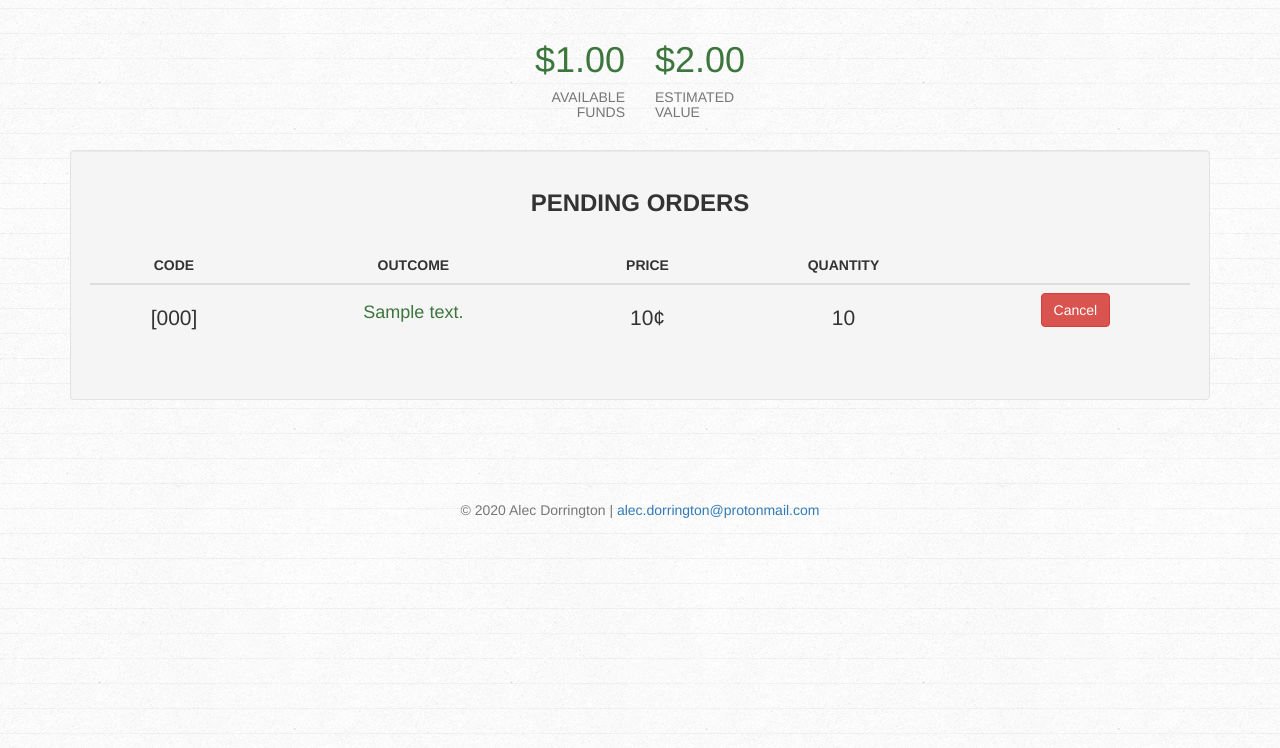
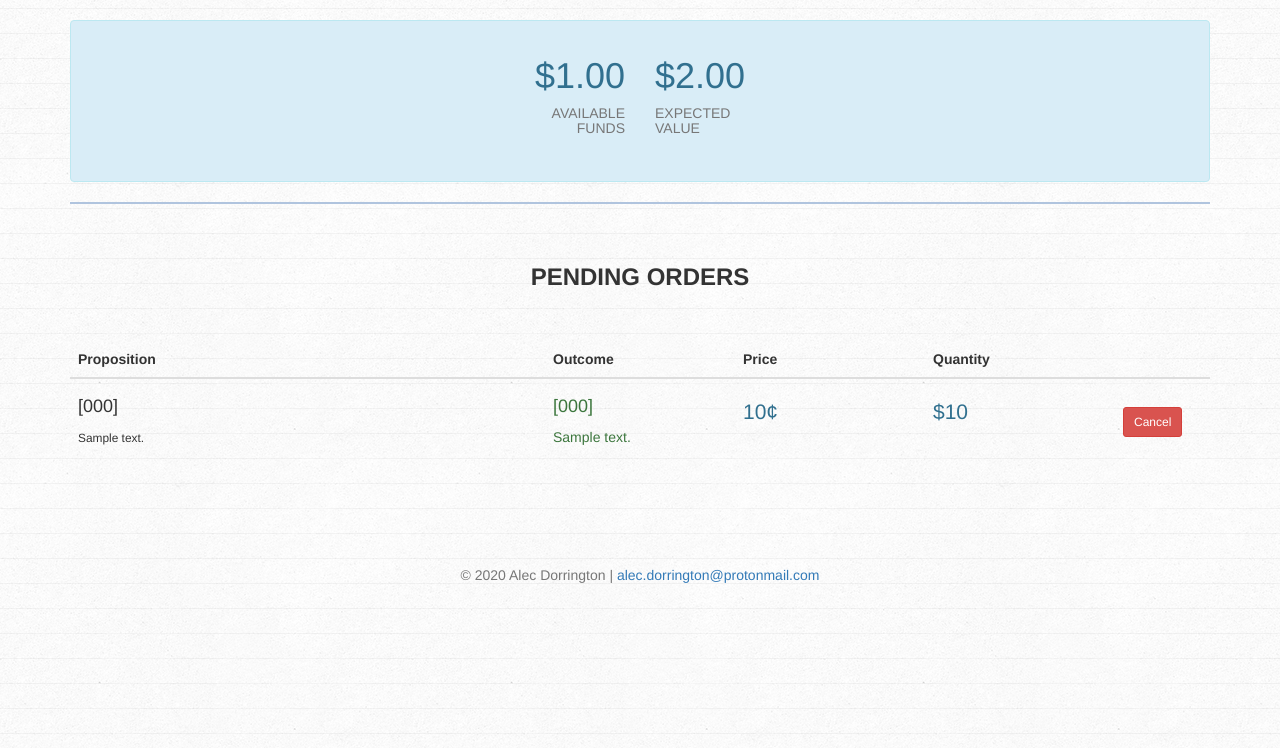
Before and after one commit to SgtSwagrid/swagbets, a Django app: page /markets/balances in a window 1280 px wide. Shown: the part 52-800 px from the top of the page. Run offline with Django 3.2, Linux system fonts and the light colour scheme; a user stored in the database is signed in; tables that the repository leaves empty hold one stand-in row (values such as "Sample post"); data that the repository does not hold is empty; some libraries are stand-ins or nearby versions.

Commit message:
Gave the page layout a good haircut and shave.

```diff
--- a/markets/templates/markets/balances.html
+++ b/markets/templates/markets/balances.html
@@ -8,128 +8,158 @@
 {% block content %}
 {% include 'base/navbar.html' with active='balances' %}
 
-<div class="row">
+<div class="alert alert-info">
+    <div class="row ">
         <div class="col-xs-6">
-        <h1 class="text-right text-success">${{ funds|floatformat:'2' }}</h1>
+            <h1 class="text-right">${{ funds|floatformat:'2' }}</h1>
             <h5 class="text-right text-muted">AVAILABLE<br>FUNDS</h5>
             <br>
         </div>
         <div class="col-xs-6">
-        <h1 class="text-left text-success">${{ est_value|floatformat:'2' }}</h1>
-        <h5 class="text-left text-muted">ESTIMATED<br>VALUE</h5>
+            <h1 class="text-left">${{ est_value|floatformat:'2' }}</h1>
+            <h5 class="text-left text-muted">EXPECTED<br>VALUE</h5>
             <br>
+        </div>
     </div>
 </div>
 
 {% if active_tokens %}
-<div class="well text-center">
+<hr style="border: 1px solid LightSteelBlue;">
+<br>
 <h3 class="text-center"><b>ACTIVE TOKENS</b></h3>
-    <br>
+<br><br>
 <table class="table table-hover">
     <thead>
         <tr>
-                <th class="text-center">CODE</th>
-                <th class="text-center">PROPOSITION</th>
-                <th class="text-center">OUTCOME</th>
-                <th class="text-center">STAKE</th>
-                <th class="text-center"></th>
+            <th class="col-xs-5">Proposition</th>
+            <th class="col-xs-2">Outcome</th>
+            <th class="col-xs-2">Quantity</th>
+            <th class="col-xs-2">Resolves</th>
+            <th class="col-xs-1"></th>
         </tr>
     </thead>
     <tbody>
         {% for t in active_tokens %}
         <tr>
-                <td><h4 class="lead">[{{ t.proposition.code }}]</h4></td>
-                <td><h4><small>{{ t.proposition.description }}</small></h4></td>
+            <td>
+                <h4>[{{ t.proposition.code }}]</h4>
+                <small>{{ t.proposition.description }}</small>
+            </td>
             {% if t.affirm %}
-                <td><h4 class="text-success">{{ t.outcome.description }}</h4></td>
+            <td>
+                <h4 class="text-success">[{{ t.outcome.code }}]</h4>
+                <p class="text-success">{{ t.outcome.description }}</p>
+            </td>
             {% else %}
-                <td><h4 class="text-danger">NOT {{ t.outcome.description }}</h4></td>
+            <td>
+                <h4 class="text-danger">[{{ t.outcome.code }}]</h4>
+                <p class="text-danger">Not {{ t.outcome.description }}</p>
+            </td>
             {% endif %}
-                <td><h4 class="lead">${{ t.quantity }}</h4></td>
-                <td><a href="/markets/{{ t.proposition.code }}">
-                    <button type="button" class="btn btn-primary btn-me">View</button>
+            <td><h4 class="text-info lead">${{ t.quantity }}</h4></td>
+            <td><h4><small>{{ t.proposition.resolves }}</small></h4></td>
+            <td><a href="/markets/{{ t.proposition.code }}"><br>
+                <button type="button" class="btn btn-primary btn-sm">View</button>
             </a></td>
         </tr>
         {% endfor %}
     </tbody>
 </table>
-</div>
-<br>
 {% endif %}
 
 {% if inactive_tokens %}
-<div class="well text-center">
+<hr style="border: 1px solid LightSteelBlue;">
+<br>
 <h3 class="text-center"><b>RESOLVED TOKENS</b></h3>
-    <br>
+<br><br>
 <table class="table table-hover">
     <thead>
         <tr>
-                <th class="text-center">CODE</th>
-                <th class="text-center">PREDICTED</th>
-                <th class="text-center">ACTUAL</th>
-                <th class="text-center">PAYOUT</th>
-                <th class="text-center"></th>
+            <th class="col-xs-5">Proposition</th>
+            <th class="col-xs-2">Prediction</th>
+            <th class="col-xs-2">Result</th>
+            <th class="col-xs-2">Payment</th>
+            <th class="col-xs-1"></th>
         </tr>
     </thead>
     <tbody>
         {% for t in inactive_tokens %}
         <tr>
-                <td><h4 class="lead">[{{ t.proposition.code }}]</h4></td>
+            <td>
+                <h4>[{{ t.proposition.code }}]</h4>
+                <small>{{ t.proposition.description }}</small>
+            </td>
             {% if t.affirm %}
-                <td><h4 class="text-success">{{ t.outcome.description }}</h4></td>
+            <td>
+                <h4 class="text-success">[{{ t.outcome.code }}]</h4>
+                <p class="text-success">{{ t.outcome.description }}</p>
+            </td>
             {% else %}
-                <td><h4 class="text-danger">NOT {{ t.outcome.description }}</h4></td>
+            <td>
+                <h4 class="text-danger">[{{ t.outcome.code }}]</h4>
+                <p class="text-danger">Not {{ t.outcome.description }}</p>
+            </td>
             {% endif %}
-                <td><h4>{{ t.proposition.outcome.description }}</h4></td>
+            <td>
+                <h4>[{{ t.proposition.outcome.code }}]</h4>
+                <p>{{ t.proposition.outcome.description }}</p>
+            </td>
             {% if t.affirm and t.outcome == t.proposition.outcome or not t.affirm and t.outcome != t.proposition.outcome %}
             <td><h4 class="lead text-success">${{ t.quantity }}</h4></td>
             {% else %}
             <td><h4 class="lead text-danger">$0</h4></td>
             {% endif %}
-                <td><a href="?dismiss-payout={{ t.id }}">
-                    <button type="button" class="btn btn-warning btn-me">Dismiss</button>
+            <td><a href="?dismiss-payout={{ t.id }}"><br>
+                <button type="button" class="btn btn-warning btn-sm">Dismiss</button>
             </a></td>
         </tr>
         {% endfor %}
     </tbody>
 </table>
-</div>
-<br>
 {% endif %}
 
 {% if orders %}
-<div class="well text-center">
+<hr style="border: 1px solid LightSteelBlue;">
+<br>
 <h3 class="text-center"><b>PENDING ORDERS</b></h3>
-    <br>
+<br><br>
 <table class="table table-hover">
     <thead>
         <tr>
-                <th class="text-center">CODE</th>
-                <th class="text-center">OUTCOME</th>
-                <th class="text-center">PRICE</th>
-                <th class="text-center">QUANTITY</th>
-                <th class="text-center"></th>
+            <th class="col-xs-5">Proposition</th>
+            <th class="col-xs-2">Outcome</th>
+            <th class="col-xs-2">Price</th>
+            <th class="col-xs-2">Quantity</th>
+            <th class="col-xs-1"></th>
         </tr>
     </thead>
     <tbody>
         {% for o in orders %}
         <tr>
-                <td><h4 class="lead">[{{ o.proposition.code }}]</h4></td>
+            <td>
+                <h4>[{{ o.proposition.code }}]</h4>
+                <small>{{ o.proposition.description }}</small>
+            </td>
             {% if o.affirm %}
-                <td><h4 class="text-success">{{ o.outcome.description }}</h4></td>
+            <td>
+                <h4 class="text-success">[{{ o.outcome.code }}]</h4>
+                <p class="text-success">{{ o.outcome.description }}</p>
+            </td>
             {% else %}
-                <td><h4 class="text-danger">NOT {{ o.outcome.description }}</h4></td>
+            <td>
+                <h4 class="text-danger">[{{ o.outcome.code }}]</h4>
+                <p class="text-danger">Not {{ o.outcome.description }}</p>
+            </td>
             {% endif %}
-                <td><h4 class="lead">{{ o.price }}&#162;</h4></td>
-                <td><h4 class="lead">{{ o.quantity }}</h4></td>
-                <td><a href="?cancel-order={{ o.id }}">
-                    <button type="button" class="btn btn-danger btn-me">Cancel</button>
+            <td><h4 class="text-info lead">{{ o.price }}&#162;</h4></td>
+            <td><h4 class="text-info lead">${{ o.quantity }}</h4></td>
+            <td><a href="?cancel-order={{ o.id }}"><br>
+                <button type="button" class="btn btn-danger btn-sm">Cancel</button>
             </a></td>
         </tr>
         {% endfor %}
     </tbody>
 </table>
-</div>
 {% endif %}
 
 {% endblock %}
--- a/markets/templates/markets/order.html
+++ b/markets/templates/markets/order.html
@@ -145,8 +145,7 @@
         </div>
         {% endfor %}
         {% endif %}
-
-        <hr style="border: 0.5px solid lightgray;">
+        <br>
 
         {% if order_form.form.errors %}
         <br />
--- a/markets/views.py
+++ b/markets/views.py
@@ -13,10 +13,11 @@ def browse_view(request):
             'trade_volume': prop.trade_volume(
                 start=datetime.now()-timedelta(days=1)),
             'bid_volume': prop.bid_volume(),
-            'resolves': prop.resolve_date,
+            'resolves': prop.resolves,
             'active': prop.active,
             'leader': {
-                'outcome': prop.outcomes_by_price()[0],
+                'outcome': prop.outcomes_by_price()[0]
+                    if prop.active else prop.outcome,
                 'price': prop.outcomes_by_price()[0].latest_price()
             },
         }, Proposition.objects.all() if 'show-completed' in request.GET else
@@ -35,8 +36,8 @@ def proposition_view(request, code):
         'prop': {
             'code': prop.code,
             'description': prop.description,
-            'resolves': prop.resolve_date.strftime('%b. %d, %Y'),
-            'remaining': (prop.resolve_date - datetime.now().date()).days,
+            'resolves': prop.resolves.strftime('%b. %d, %Y'),
+            'remaining': (prop.resolves - datetime.now()).days,
             'trade_volume': prop.trade_volume(
                 start=datetime.now()-timedelta(days=1)),
             'bid_volume': prop.bid_volume(),
```
Also changed, not shown: markets/models.py (+34 -14 lines), markets/templates/markets/browse.html (+18 -12 lines), markets/migrations/0006_auto_20200302_1657.py (added), markets/migrations/0007_auto_20200302_1658.py (added), markets/migrations/0008_auto_20200302_1730.py (added), markets/migrations/0009_auto_20200302_1752.py (added), markets/migrations/0010_auto_20200302_1804.py (added), markets/migrations/0011_auto_20200302_1818.py (added), markets/migrations/0012_auto_20200302_1819.py (added). Lines whose indentation alone changed are shown as unchanged.
